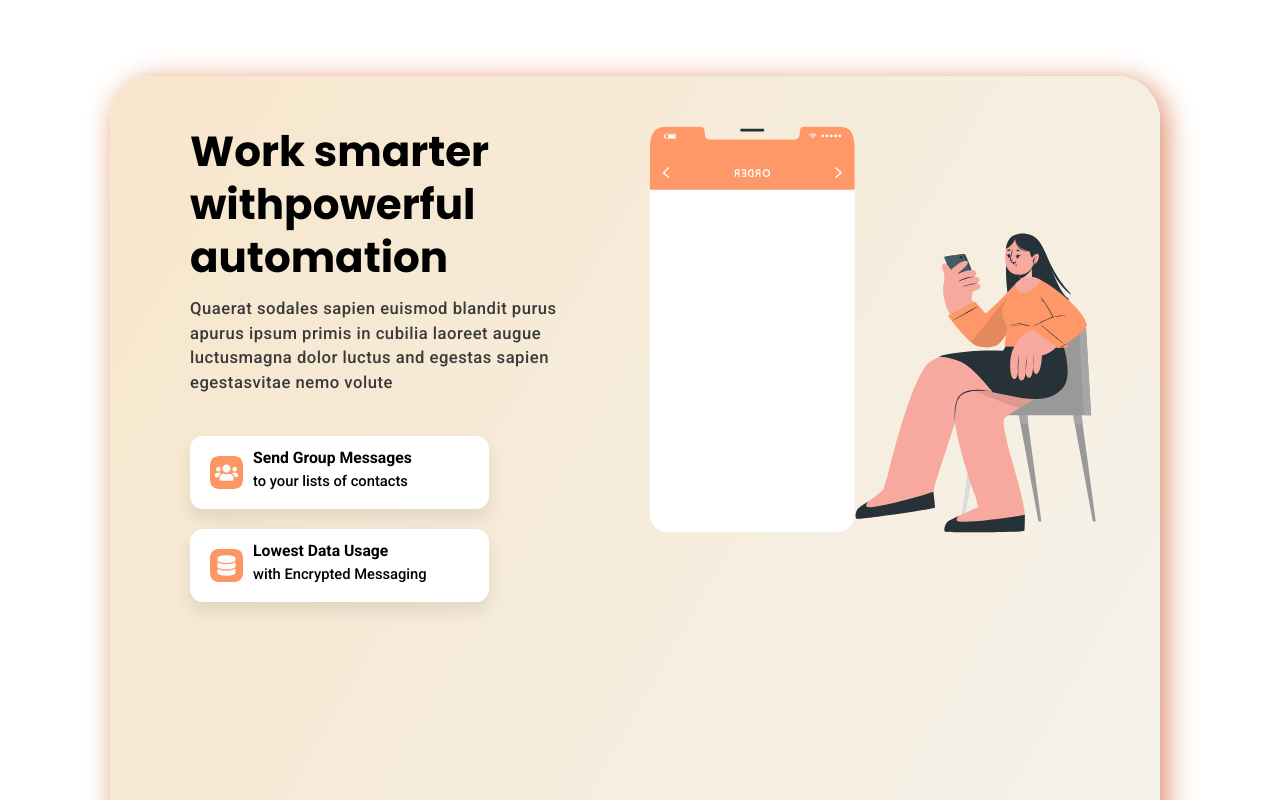
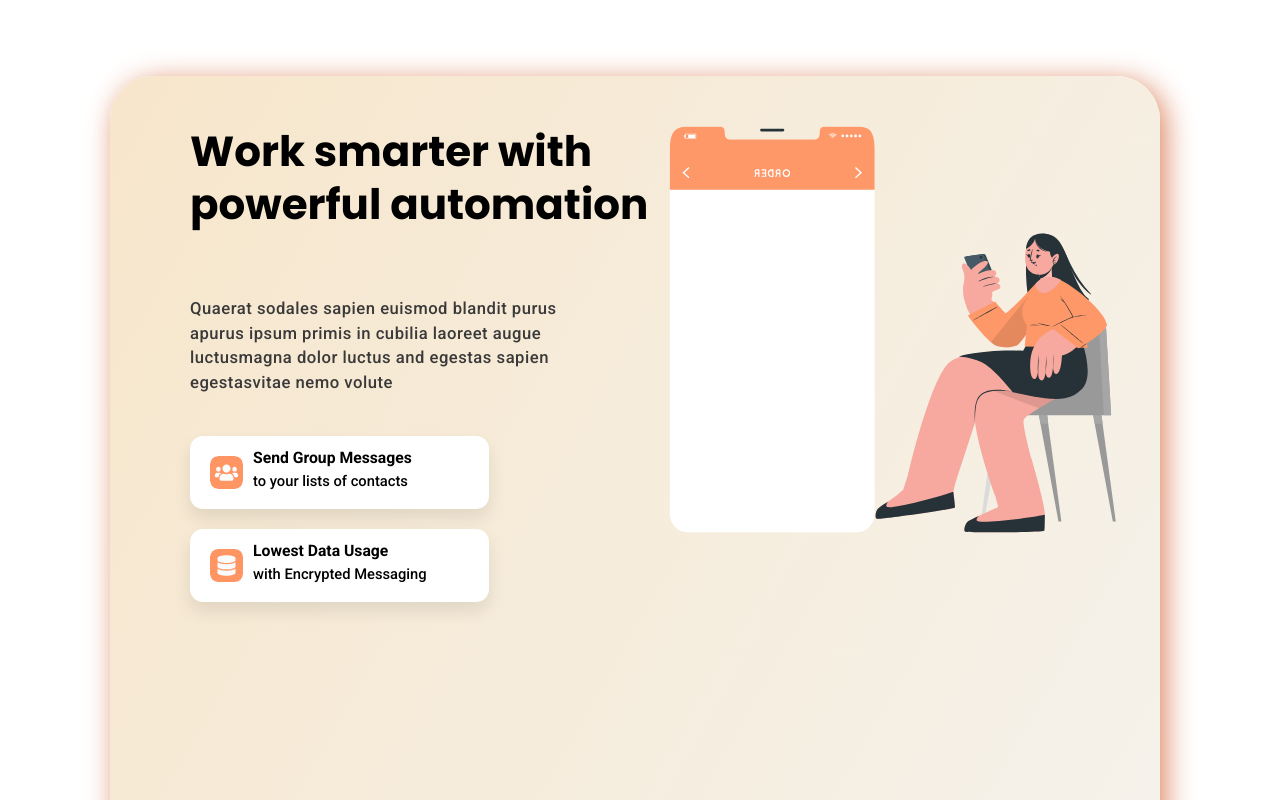
Before and after one commit to ek-sarath/ui-pro, a React (Create React App) app: page / in a window 1280 px wide. Shown: the part 3160-3960 px from the top of the page. Built offline with nearby package versions, Linux system fonts and the light colour scheme.

Commit message:
Again Com

```diff
--- a/src/App.css
+++ b/src/App.css
@@ -469,7 +469,7 @@ margin-top: 10px;
 
 .IconPaste{
 margin-top: 10px;
-margin-left: 10px;
+margin-left: 30px;
 }
 
 
--- a/src/App.js
+++ b/src/App.js
@@ -126,7 +126,7 @@ function App() {
               <div className="left-half">
 
               <div className='MobileHead'>
-                  <h3>Work smarter withpowerful automation</h3><br/>
+                  <h3>Work smarter with powerful automation</h3><br/>
                   <h6>Quaerat sodales sapien euismod blandit purus apurus ipsum primis in cubilia laoreet augue luctusmagna dolor luctus and egestas sapien egestasvitae nemo volute
                    </h6>
                    <WhiteCard/><br/>
```
